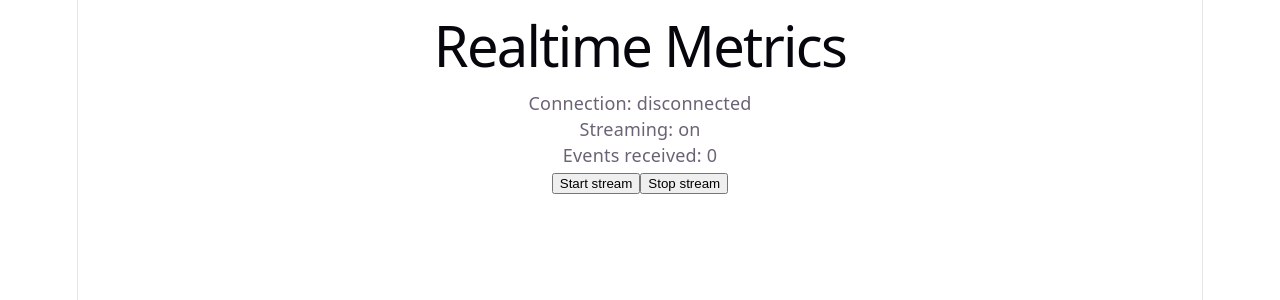
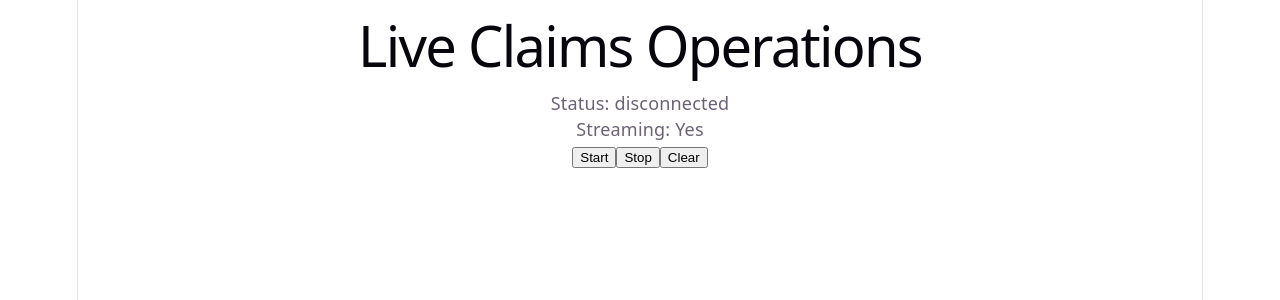
Before and after one commit to yanirmanor/realtime-dashboard, a React (Vite) app in the folder client/: page / in a window 1280 px wide. Shown: the top 300 px of the page. Built offline with nearby package versions, Linux system fonts and the light colour scheme; no server answers.

Commit message:
feat(client): add metrics store and dashboard socket flow

```diff
--- a/client/src/App.tsx
+++ b/client/src/App.tsx
@@ -1,29 +1,7 @@
-import { useCallback, useState } from 'react'
-import { useMetricsSocket } from './features/metrics/sockets/useMetricsSocket'
-import type { MetricEvent } from './features/metrics/types/metrics.types'
-import './App.css'
+import { DashboardPage } from './pages/dashboard/DashboardPage'
 
 function App() {
-  const [events, setEvents] = useState<MetricEvent[]>([])
-
-  const handleEvent = useCallback((event: MetricEvent) => {
-    setEvents((prev) => [event, ...prev].slice(0, 50))
-  }, [])
-
-  const { connectionStatus, isStreaming, startStream, stopStream } = useMetricsSocket({
-    onEvent: handleEvent,
-  })
-
-  return (
-    <main>
-      <h1>Realtime Metrics</h1>
-      <p>Connection: {connectionStatus}</p>
-      <p>Streaming: {isStreaming ? 'on' : 'off'}</p>
-      <p>Events received: {events.length}</p>
-      <button type="button" onClick={startStream}>Start stream</button>
-      <button type="button" onClick={stopStream}>Stop stream</button>
-    </main>
-  )
+  return <DashboardPage />
 }
 
 export default App
--- a/client/src/features/metrics/sockets/useMetricsSocket.ts
+++ b/client/src/features/metrics/sockets/useMetricsSocket.ts
@@ -1,19 +1,16 @@
-import { useEffect, useState } from 'react'
+import { useEffect } from 'react'
 import { socket } from './socket-client'
-import type {
-  ConnectionStatus,
-  MetricEvent,
-} from '../types/metrics.types'
+import type { MetricEvent } from '../types/metrics.types'
+import { useMetricsStore } from '../store/metrics.store'
 
-type UseMetricsSocketOptions = {
-  onEvent: (event: MetricEvent) => void
-}
-
-export function useMetricsSocket({ onEvent }: UseMetricsSocketOptions) {
-  const [connectionStatus, setConnectionStatus] =
-    useState<ConnectionStatus>('disconnected')
-
-  const [isStreaming, setIsStreaming] = useState(true)
+export function useMetricsSocket() {
+  const addEvent = useMetricsStore((state) => state.addEvent)
+  const setConnectionStatus = useMetricsStore(
+    (state) => state.setConnectionStatus,
+  )
+  const setIsStreaming = useMetricsStore(
+    (state) => state.setIsStreaming,
+  )
 
   useEffect(() => {
     socket.connect()
@@ -31,7 +28,7 @@ export function useMetricsSocket({ onEvent }: UseMetricsSocketOptions) {
     })
 
     socket.on('metric:event', (event: MetricEvent) => {
-      onEvent(event)
+      addEvent(event)
     })
 
     socket.on('stream:status', ({ isStreaming }) => {
@@ -46,20 +43,13 @@ export function useMetricsSocket({ onEvent }: UseMetricsSocketOptions) {
       socket.io.off('reconnect_attempt')
       socket.disconnect()
     }
-  }, [onEvent])
+  }, [addEvent, setConnectionStatus, setIsStreaming])
+}
 
-  const startStream = () => {
-    socket.emit('stream:start')
-  }
+export function startStream() {
+  socket.emit('stream:start')
+}
 
-  const stopStream = () => {
-    socket.emit('stream:stop')
-  }
-
-  return {
-    connectionStatus,
-    isStreaming,
-    startStream,
-    stopStream,
-  }
+export function stopStream() {
+  socket.emit('stream:stop')
 }
--- /dev/null
+++ b/client/src/features/metrics/store/metrics.store.ts
@@ -0,0 +1,47 @@
+import { create } from 'zustand'
+import type {
+  ConnectionStatus,
+  MetricEvent,
+} from '../types/metrics.types'
+
+type MetricsState = {
+  events: MetricEvent[]
+  connectionStatus: ConnectionStatus
+  isStreaming: boolean
+  selectedStatus: string
+  searchQuery: string
+
+  addEvent: (event: MetricEvent) => void
+  clearEvents: () => void
+  setConnectionStatus: (status: ConnectionStatus) => void
+  setIsStreaming: (isStreaming: boolean) => void
+  setSelectedStatus: (status: string) => void
+  setSearchQuery: (query: string) => void
+}
+
+export const useMetricsStore = create<MetricsState>((set) => ({
+  events: [],
+  connectionStatus: 'disconnected',
+  isStreaming: true,
+  selectedStatus: 'all',
+  searchQuery: '',
+
+  addEvent: (event) =>
+    set((state) => ({
+      events: [event, ...state.events].slice(0, 100),
+    })),
+
+  clearEvents: () => set({ events: [] }),
+
+  setConnectionStatus: (connectionStatus) =>
+    set({ connectionStatus }),
+
+  setIsStreaming: (isStreaming) =>
+    set({ isStreaming }),
+
+  setSelectedStatus: (selectedStatus) =>
+    set({ selectedStatus }),
+
+  setSearchQuery: (searchQuery) =>
+    set({ searchQuery }),
+}))
--- /dev/null
+++ b/client/src/pages/dashboard/DashboardPage.tsx
@@ -0,0 +1,32 @@
+import { useMetricsSocket } from '../../features/metrics/sockets/useMetricsSocket'
+import {
+  startStream,
+  stopStream,
+} from '../../features/metrics/sockets/useMetricsSocket'
+import { useMetricsStore } from '../../features/metrics/store/metrics.store'
+
+export function DashboardPage() {
+  useMetricsSocket()
+
+  const events = useMetricsStore((state) => state.events)
+  const connectionStatus = useMetricsStore(
+    (state) => state.connectionStatus,
+  )
+  const isStreaming = useMetricsStore((state) => state.isStreaming)
+  const clearEvents = useMetricsStore((state) => state.clearEvents)
+
+  return (
+    <main>
+      <h1>Live Claims Operations</h1>
+
+      <p>Status: {connectionStatus}</p>
+      <p>Streaming: {isStreaming ? 'Yes' : 'No'}</p>
+
+      <button type="button" onClick={startStream}>Start</button>
+      <button type="button" onClick={stopStream}>Stop</button>
+      <button type="button" onClick={clearEvents}>Clear</button>
+
+      <pre>{JSON.stringify(events[0], null, 2)}</pre>
+    </main>
+  )
+}
--- a/package.json
+++ b/package.json
@@ -6,8 +6,8 @@
     "server"
   ],
   "scripts": {
-    "dev:client": "bun --cwd client run dev",
-    "dev:server": "bun --cwd server run dev",
+    "dev:client": "bun run --cwd client dev",
+    "dev:server": "bun run --cwd server dev",
     "dev": "bun run dev:client & bun run dev:server"
   }
 }
```
